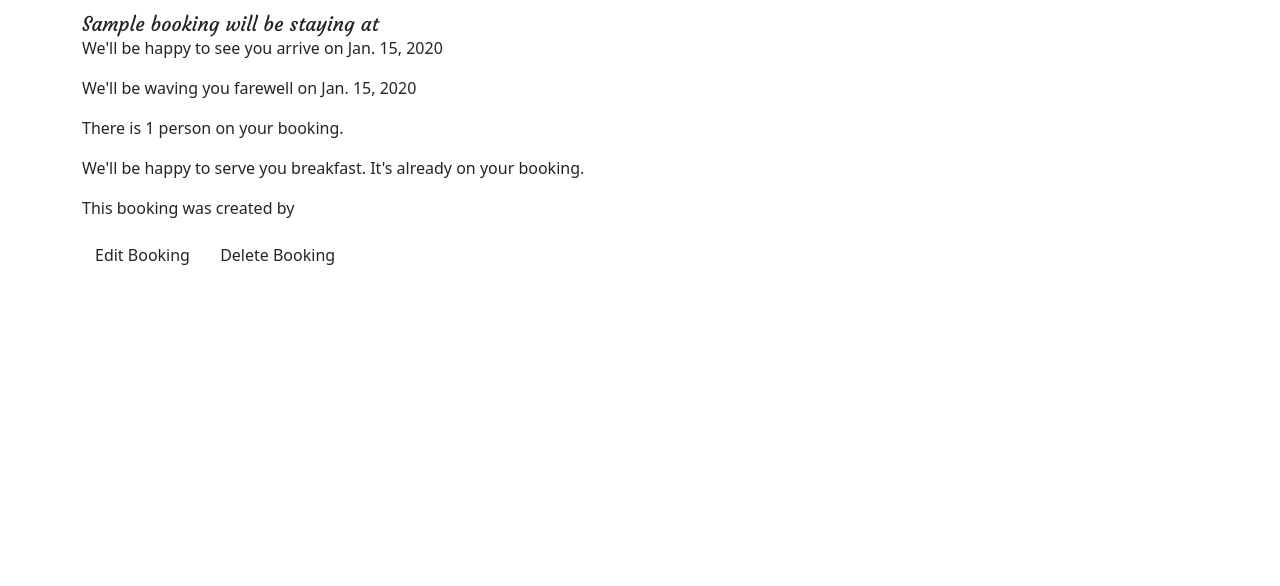
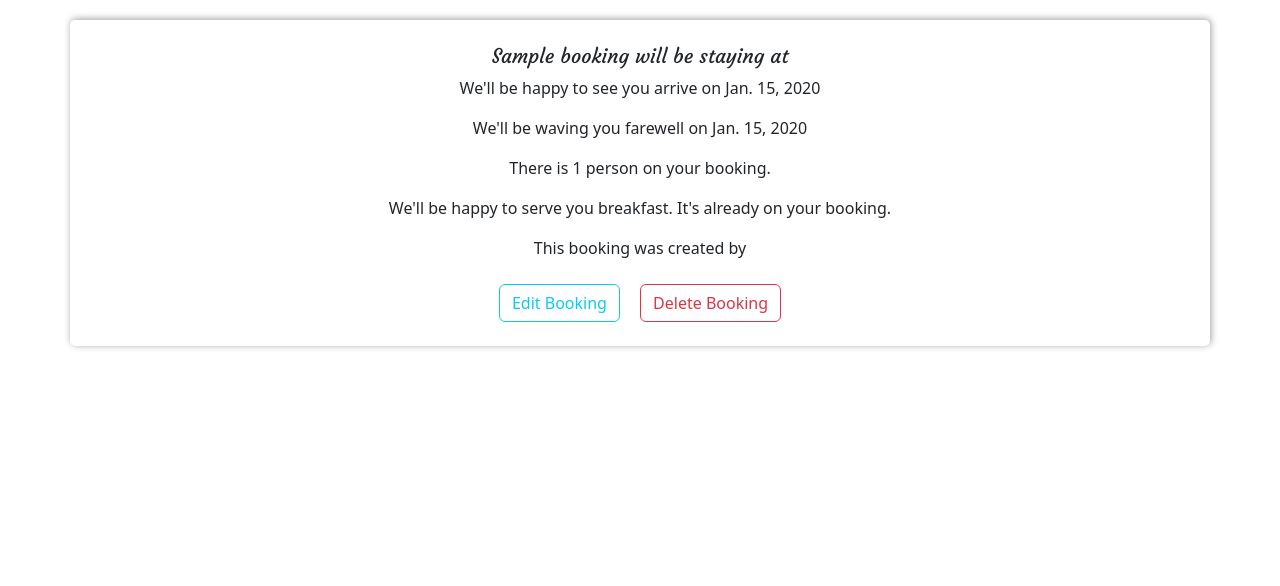
Before and after one commit to AgaToma/lighthouse-bnb, a Django app: page /bookings/1/ in a window 1280 px wide. Shown: the part 68-654 px from the top of the page. Run offline with Django 3.2, Linux system fonts and the light colour scheme; tables that the repository leaves empty hold one stand-in row (values such as "Sample post"); parts of the project's set-up code (start-up, migrations or seed data) failed here and were passed over; some libraries are stand-ins or nearby versions.

Commit message:
Style booking details

```diff
--- a/bookings/templates/bookings/booking_details.html
+++ b/bookings/templates/bookings/booking_details.html
@@ -4,8 +4,8 @@
 
 {% block content %}
 
-<div class="container">
-    <h5 class="card-title"> {{ object.main_guest_name }} will be staying at
+<div class="container room-details p-3 mt-2 w-80 text-center">
+    <h5 class="card-title p-2"> {{ object.main_guest_name }} will be staying at
         <a href="{% url 'room_details' object.room.id %}">{{ object.room.name }}</a>
     </h5>
     {% if object.no_of_ppl > 1 %}
@@ -37,9 +37,9 @@
         {{ object.created_by }}
         {% endif %}
     </p>
-    <div>
-        <a href="{% url 'edit_booking' object.id %}" class="btn">Edit Booking</a>
-        <a href="{% url 'delete_booking' object.id %}" class="btn">Delete Booking</a>
+    <div class="mt-2">
+        <a href="{% url 'edit_booking' object.id %}" class="btn btn-outline-info m-2">Edit Booking</a>
+        <a href="{% url 'delete_booking' object.id %}" class="btn btn-outline-danger m-2">Delete Booking</a>
     </div>
 </div>
 {% endblock %}
--- a/bookings/templates/bookings/mybookings.html
+++ b/bookings/templates/bookings/mybookings.html
@@ -30,7 +30,7 @@
                                 alt="{{ booking.room.image_alt }}">
                         </div>
                         <div class="col-md-8">
-                            <h5 class="card-title">{{ booking.room }}</h5>
+                            <h5 class="card-title pt-2">{{ booking.room }}</h5>
                             <p class="card-text">{{ booking.main_guest_name }}</p>
                             <p class="card-text">{{ booking.check_in }} - {{ booking.check_out }}</p>
                         </div>
--- a/rooms/templates/rooms/room_details.html
+++ b/rooms/templates/rooms/room_details.html
@@ -8,7 +8,7 @@
         <h1>{{ room.name }}</h1>
     </div>
     <div class="d-flex flex-row flex-wrap">
-        <div class="col-12 col-lg-6 d-flex flex-column flex-wrap" id="room-details">
+        <div class="col-12 col-lg-6 d-flex flex-column flex-wrap room-details-bckgrnd">
             <div class="room-info">
                 <div class="d-flex flex-row flex-wrap">
                     <p><strong>View:</strong> {{ room.view_type }}</p>
--- a/static/css/base.css
+++ b/static/css/base.css
@@ -110,7 +110,7 @@ p a {
     text-decoration: underline;
 }
 
-#room-details {
+.room-details-bckgrnd {
     background-color: rgb(236 245 245);
     padding: 2%;
 }
```
